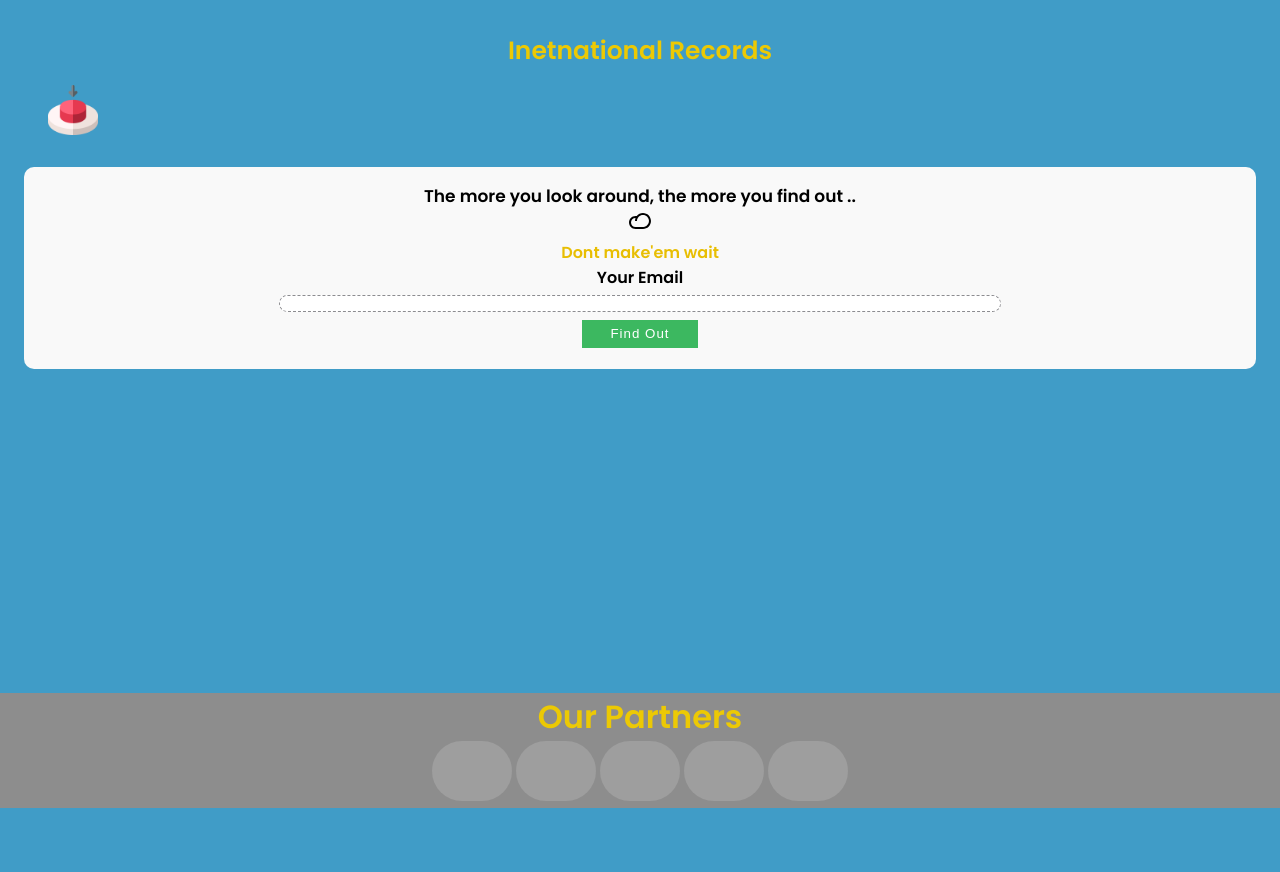
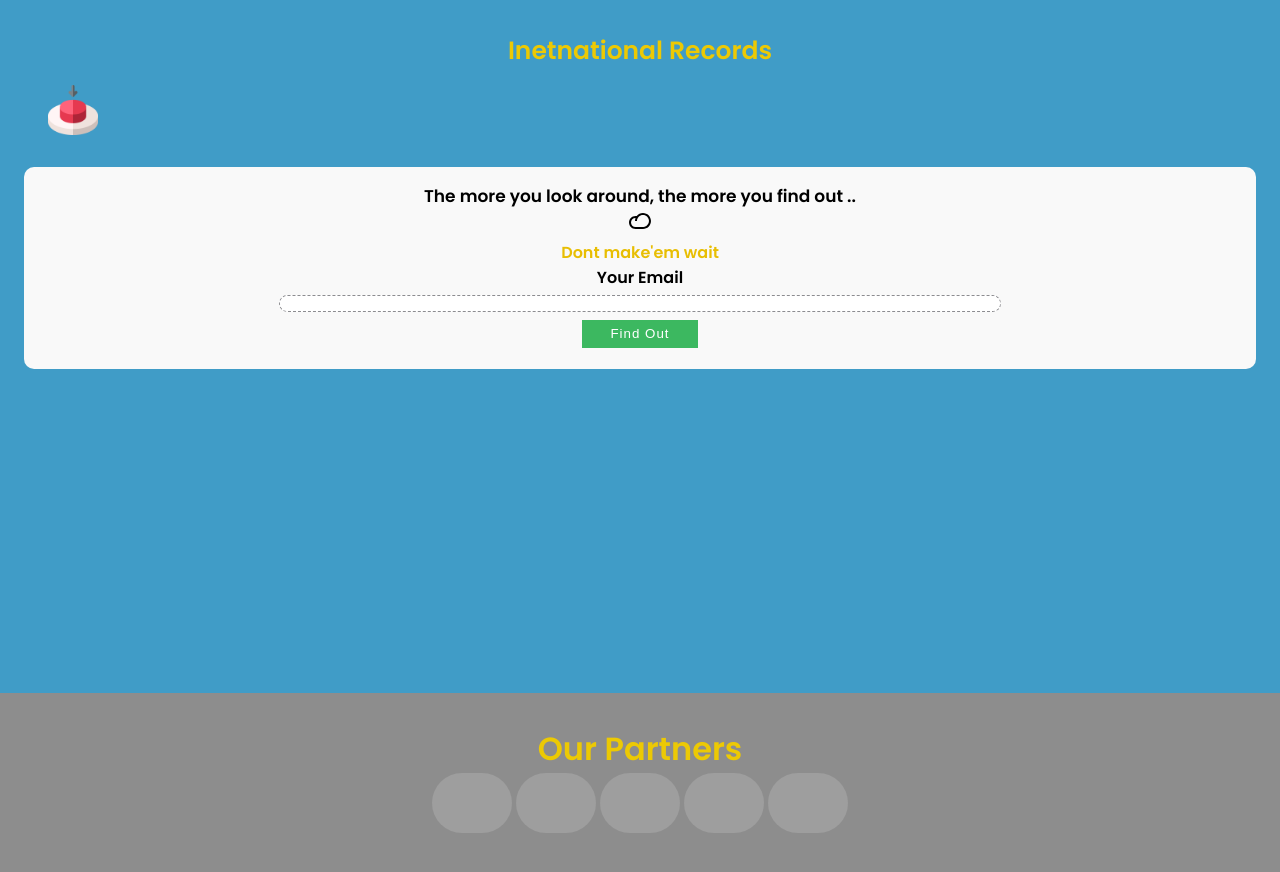
Before and after one commit to realsulty/international-records, a website: page index.html in a window 1280 px wide. Before the commit the page ends 808 px from the top, so only its background shows below. Drawn offline with Linux system fonts and the light colour scheme; grey boxes are pictures that could not be loaded.

Commit message:
footer padding

```diff
--- a/style.scss
+++ b/style.scss
@@ -180,6 +180,8 @@ $desktop: 1020px; // Adjust as needed
 
         background-color: rgb(141, 141, 141);
         margin-top: 290px;
+        padding: 2em .5em;
+        display: block;
         }
     .footer-list{
 
```
Also changed, not shown: style.css, 1 other file.
